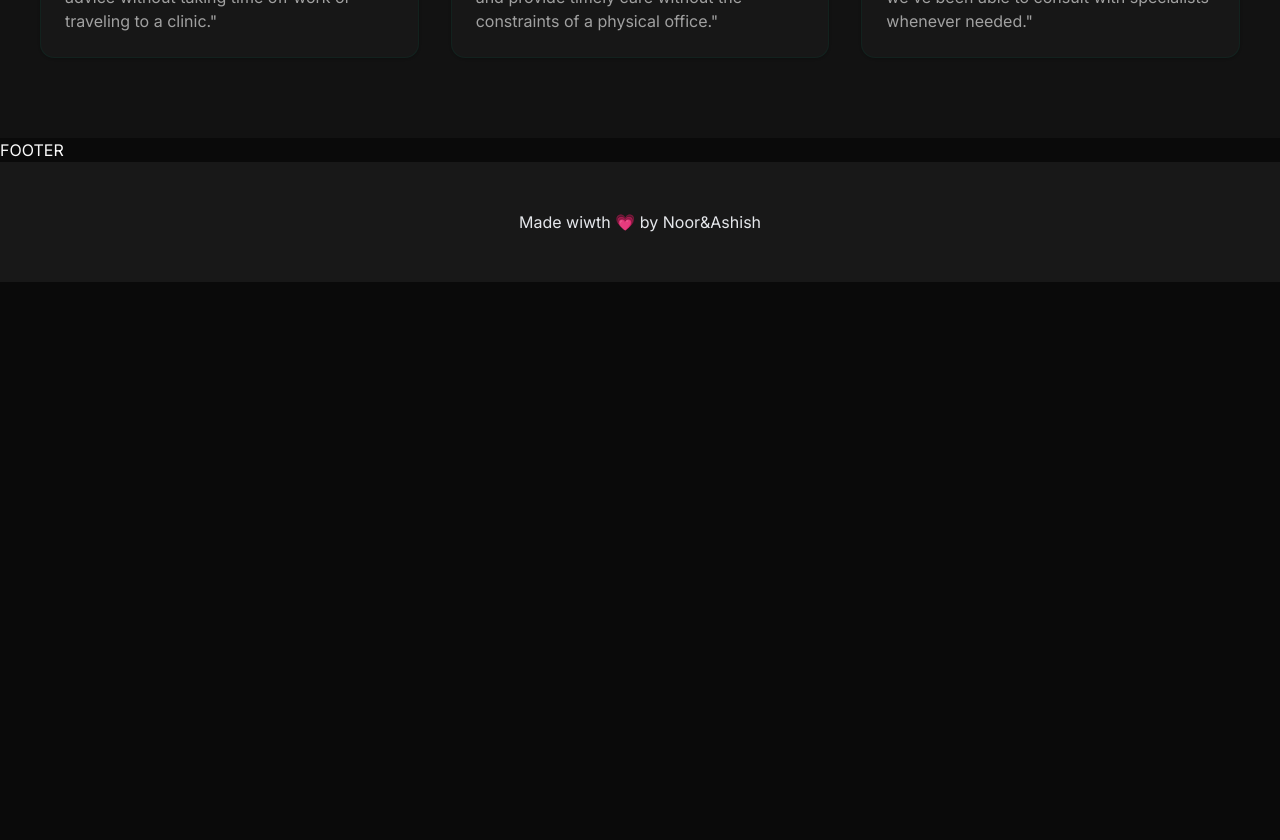
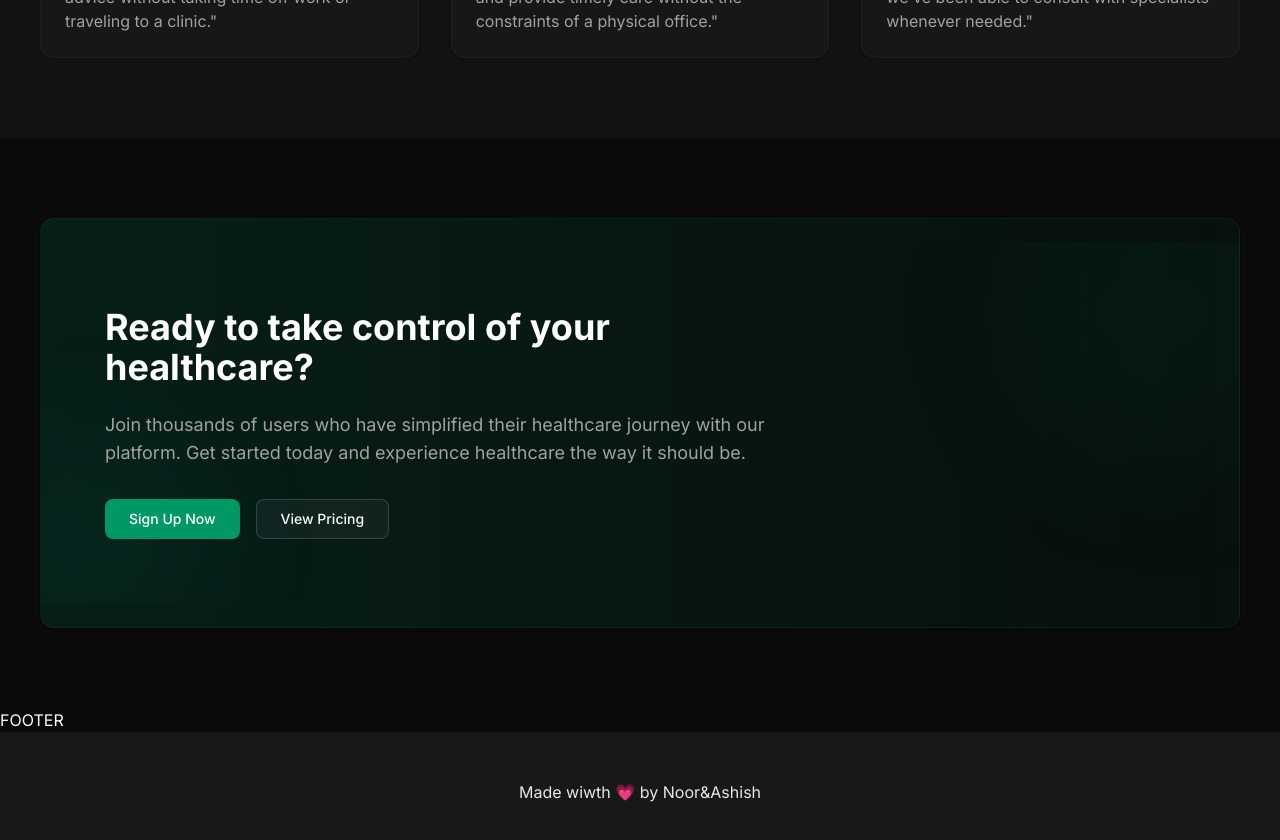
Before and after one commit to coolnoor19/medimeet, a Next.js app: page / in a window 1280 px wide. Shown: the part 2660-3500 px from the top of the page. Before the commit the page ends 2942 px from the top, so only its background shows below. Built offline with nearby package versions, Linux system fonts and the light colour scheme; no server answers.

Commit message:
feat/home: add CTA section for healthcare services with sign-up and pricing options

```diff
--- a/app/page.jsx
+++ b/app/page.jsx
@@ -204,6 +204,47 @@
           </div>
         </div>
       </section>
+
+       {/* CTA Section with  styling */}
+       <section className="py-20">
+        <div className="container mx-auto px-10 ">
+          <Card className="bg-gradient-to-r from-emerald-900/30 to-emerald-950/20 border-emerald-800/20">
+            <CardContent className="p-8 md:p-12 lg:p-16 relative overflow-hidden">
+              <div className="max-w-2xl relative z-10">
+                <h2 className="text-3xl md:text-4xl font-bold text-white mb-6">
+                  Ready to take control of your healthcare?
+                </h2>
+                <p className="text-lg text-muted-foreground mb-8">
+                  Join thousands of users who have simplified their healthcare
+                  journey with our platform. Get started today and experience
+                  healthcare the way it should be.
+                </p>
+                <div className="flex flex-col sm:flex-row gap-4">
+                  <Button
+                    asChild
+                    size="lg"
+                    className="bg-emerald-600 text-white hover:bg-emerald-700"
+                  >
+                    <Link href="/sign-up">Sign Up Now</Link>
+                  </Button>
+                  <Button
+                    asChild
+                    variant="outline"
+                    size="lg"
+                    className="border-emerald-700/30 hover:bg-muted/80"
+                  >
+                    <Link href="#pricing">View Pricing</Link>
+                  </Button>
+                </div>
+              </div>
+
+              {/* Decorative healthcare elements */}
+              <div className="absolute right-0 top-0 w-[300px] h-[300px] bg-emerald-800/10 rounded-full blur-3xl -mr-20 -mt-20"></div>
+              <div className="absolute left-0 bottom-0 w-[200px] h-[200px] bg-emerald-700/10 rounded-full blur-3xl -ml-10 -mb-10"></div>
+            </CardContent>
+          </Card>
+        </div>
+      </section>
     </div>
   );
 }
```
